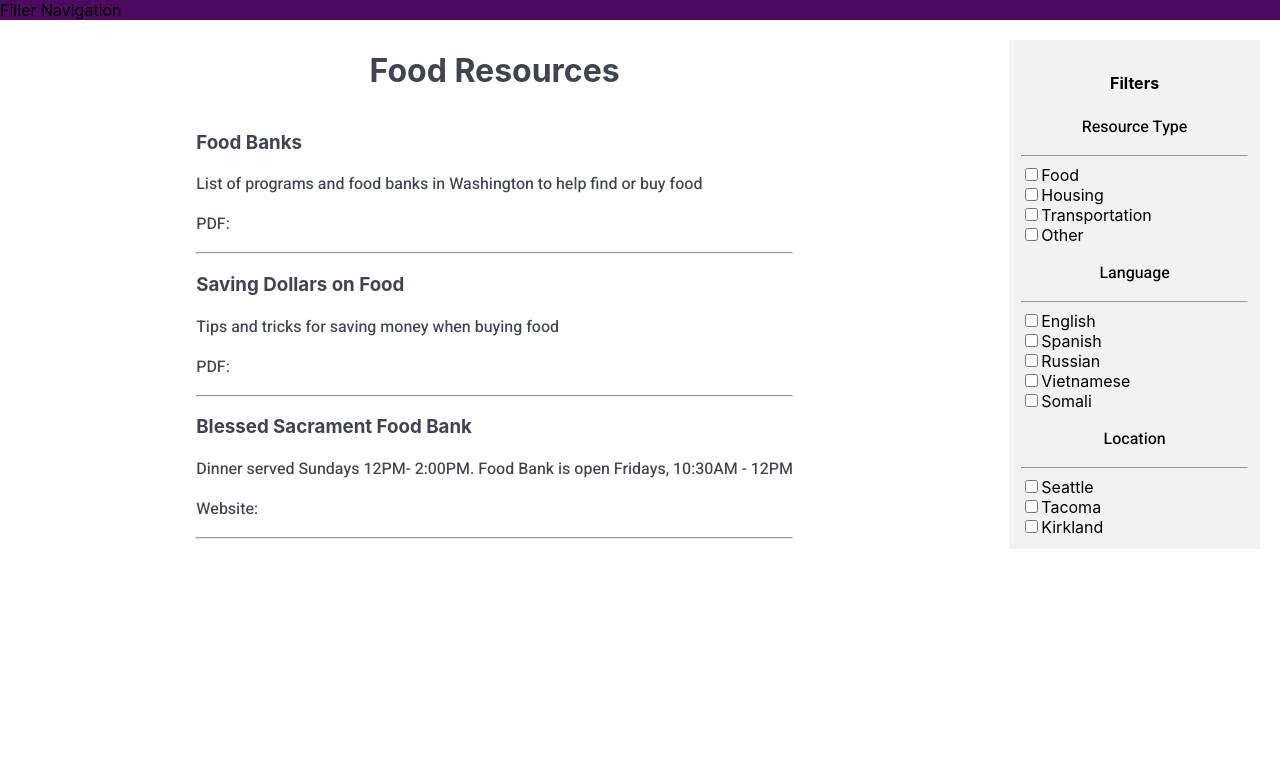
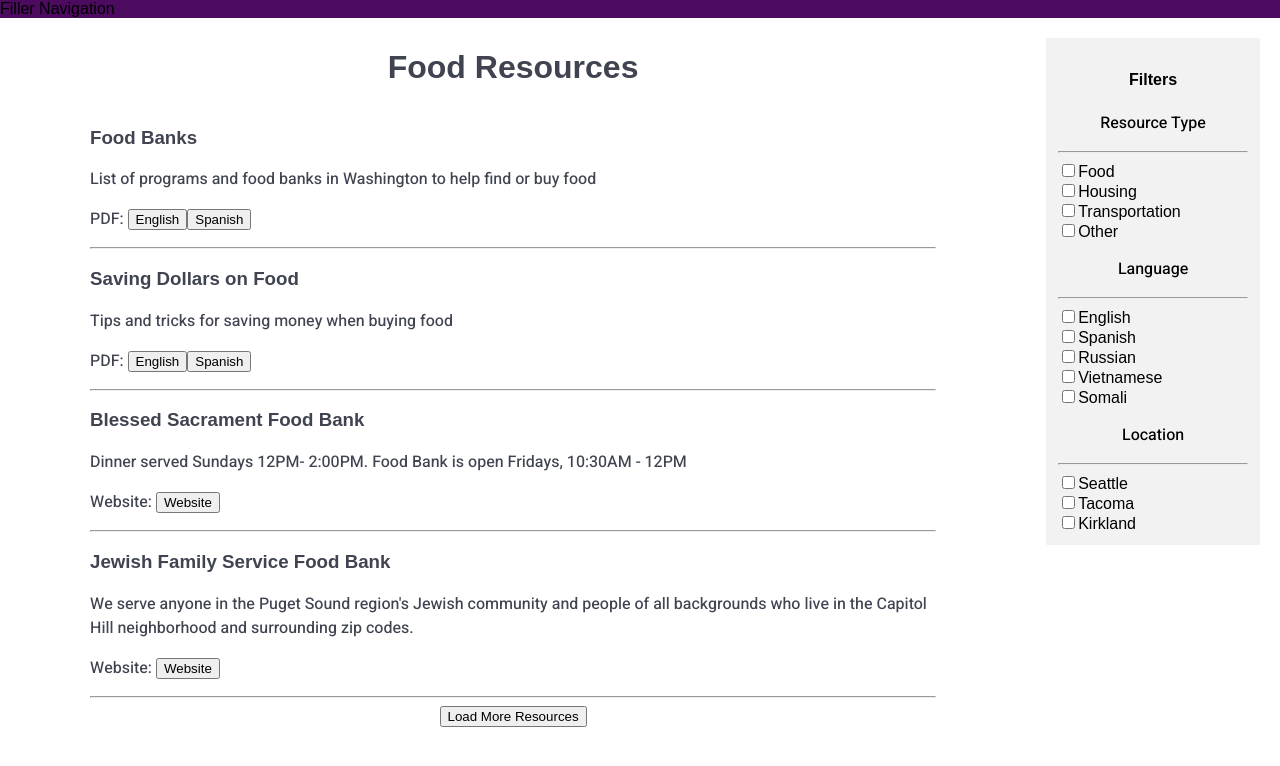
Before and after one commit to aluu5675/Capstone-Project, a React (Create React App) app in the folder my-app/: page / in a window 1280 px wide. Shown: the top 766 px of the page. Built offline with nearby package versions, Linux system fonts and the light colour scheme.

Commit message:
implemented load more resources function

```diff
--- a/my-app/src/resourceConnector.js
+++ b/my-app/src/resourceConnector.js
@@ -6,31 +6,50 @@ import './style.css';
 // component representing an individual resource item
 export class ResourceItem extends React.Component{
     render() {
-        let resourceName = this.props.resourceName;
-        let resourceDescription = this.props.resourceDescription;
-        let resourceType = this.props.resourceType;
+        let resource = this.props.resource
+        let links = resource.links.map((link) => {
+            return (
+                <a href={link.link}>
+                    <button>{link.label}</button>
+                </a>
+            )
+        })
         return (
             <div>
-                <h3>{resourceName}</h3>
-                <p>{resourceDescription}</p>
-                <p>{resourceType}: </p>
+                <h3>{resource.resourceName}</h3>
+                <p>{resource.resourceDescription}</p>
+                <p>{resource.resourceType}: {links}</p>
                 <hr></hr>
             </div>
         )
     }
 }
 
+// function used in filter operation to determine whether resource meets criteria
+function arrayContainsAnotherArray(needle, haystack){
+    for(var i = 0; i < needle.length; i++){
+      if(haystack.indexOf(needle[i]) === -1)
+         return false;
+    }
+    return true;
+  }
+
 // component representing full list view of all rendered resources
 export class ResourceList extends React.Component{
     render() {
+        let numLoadedResources = 0
         let selectedTags = this.props.selectedTags
         // takes in an object with fields 'resourceName' and 'resourceDescription' and creates an array of individual resource components
         let resourceItems = this.props.resources.map((resource) => {
             // TO-DO:
             // handle generating resources based on selected tags
-            if (selectedTags.length == 0 || resource.tags.some(r=> selectedTags.includes(r))) {
-                let resourceComponent = <ResourceItem resourceName = {resource.resourceName} resourceDescription={resource.resourceDescription} resourceType = {resource.resourceType}/>;
-                return resourceComponent;
+            if (numLoadedResources < this.props.numResources) {
+                if (selectedTags.length == 0 || arrayContainsAnotherArray(selectedTags, resource.tags)) {
+                    let resourceComponent = <ResourceItem resource={resource}/>;
+                    numLoadedResources++;
+                    console.log(numLoadedResources)
+                    return resourceComponent;
+                }
             }
         })
         return (resourceItems)
@@ -40,7 +59,7 @@ export class ResourceList extends React.Component{
 // component representing side navigation bar
 export class SideNav extends React.Component {
     render() {
-        // list of filter types, by category
+        // list of enabled filters, by category
         let resourceTypes = ["food", "housing", "transportation", "other"].map((resourceType) => {
             return <CheckBox tag={resourceType} callback={this.props.callback}/>
         })
@@ -94,10 +113,11 @@ export class ResourcesPage extends React.Component {
     constructor(props) {
         super(props);
         this.state = {
-            selectedTags: []
+            selectedTags: [],
+            numResources: 10
         }
     }
-    // function to be passed down to sidebar to handle filter election
+    // callback function to be passed down to sidebar to handle filter election
     handleFilter = (changedTag) => {
         let newTags = this.state.selectedTags;
         if (this.state.selectedTags.includes(changedTag)) {
@@ -106,31 +126,56 @@ export class ResourcesPage extends React.Component {
         } else {
             newTags.push(changedTag)
         }
-        this.setState({selectedTags: newTags})
-        console.log(this.state.selectedTags)
-        console.log("state changed!")
+        this.setState({selectedTags: newTags, numResources: this.state.numResources})
+    }
+
+    // handles loading more resources (adds 5 to limit)
+    handleLoad = () => {
+        this.setState({numResources: this.state.numResources + 5, selectedTags: this.state.selectedTags})
     }
     // displayed resources hard-coded and defined here, but could just as easily be passed in as a JSON or .csv
     // format from an external source
+    // ADD NEW RESOURCES HERE
     render() {
         let resources = [
             {
             resourceName: "Food Banks",
             resourceDescription: "List of programs and food banks in Washington to help find or buy food",
             resourceType:"PDF",
-            tags: ["food", "english", "spanish", "seattle"]
+            tags: ["food", "english", "spanish", "seattle"],
+            links: [
+                {label: "English", link: "https://www.seattlechildrens.org/globalassets/documents/for-patients-and-families/pfe/pe2441.pdf"},
+                {label: "Spanish", link: "https://www.seattlechildrens.org/globalassets/documents/for-patients-and-families/pfe/pe2441s.pdf"}
+            ]
             },
             {
             resourceName: "Saving Dollars on Food",
             resourceDescription: "Tips and tricks for saving money when buying food",
             resourceType:"PDF",
-            tags: ["food", "english", "seattle"]
+            tags: ["food", "english", "seattle"],
+            links: [
+                {label: "English", link: "https://www.seattlechildrens.org/globalassets/documents/for-patients-and-families/ce/CE431-saving-dollars-on-food.pdf"},
+                {label: "Spanish", link: "https://www.seattlechildrens.org/globalassets/documents/for-patients-and-families/ce/CE431S-saving-dollars-on-food.pdf"}
+            ]
             },
             {
             resourceName: "Blessed Sacrament Food Bank",
             resourceDescription: "Dinner served Sundays 12PM- 2:00PM. Food Bank is open Fridays, 10:30AM - 12PM",
             resourceType:"Website",
-            tags: ["seattle", "food"]
+            tags: ["seattle", "food"],
+            links: [
+                {label: "Website", link: "http://www.blessed-sacrament.org/outreach"}
+            ]
+            },
+            {
+            resourceName: "Jewish Family Service Food Bank",
+            resourceDescription:
+            "We serve anyone in the Puget Sound region's Jewish community and people of all backgrounds who live in the Capitol Hill neighborhood and surrounding zip codes.",
+            resourceType:"Website",
+            tags: ["seattle", "food"],
+            links: [
+                {label: "Website", link: "https://www.jfsseattle.org/"}
+            ]
             }
         ]
 
@@ -143,7 +188,10 @@ export class ResourcesPage extends React.Component {
                     <div className="content">
                         <h1>Food Resources</h1>
                         <div>
-                            <ResourceList resources={resources} selectedTags={this.state.selectedTags}/>
+                            <ResourceList resources={resources} selectedTags={this.state.selectedTags} numResources ={this.state.numResources}/>
+                        </div>
+                        <div>
+                            <button onClick={this.handleLoad}>Load More Resources</button>
                         </div>
                     </div>
 
--- a/my-app/src/style.css
+++ b/my-app/src/style.css
@@ -1,6 +1,6 @@
 body {
-    background-color: #E5E5E5;
-    height: 100%
+    height: 100%;
+    font-family: 'Montserrat', Arial, sans-serif;
 }
 
 nav {
@@ -50,5 +50,6 @@ p {
     padding: 10px;
     -webkit-flex: 5;
     flex: 5;
-    height: 2000px;
+    height: 100%;
+    margin: 0 80px
 }
```
